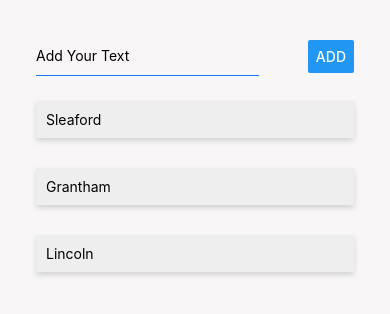
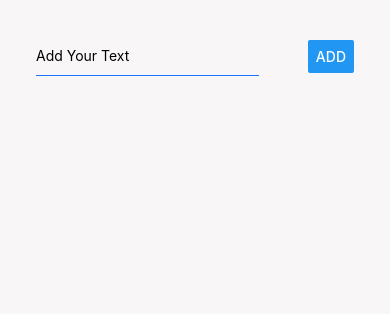
Before and after one commit to jwill9999/react_native_application, a React Native app: screen / in a window 390 px wide. Shown: the top 314 px of the page. Built offline with nearby package versions, Linux system fonts and the light colour scheme.

Commit message:
flatlist implementation

```diff
--- a/App.js
+++ b/App.js
@@ -8,7 +8,7 @@ export default class App extends React.Component {
     super(props);
     this.state = {
       textValue: "",
-      places: ["Sleaford", "Grantham", "Lincoln"]
+      places: []
     };
   }
   /*
@@ -26,8 +26,9 @@ export default class App extends React.Component {
   *  array and returns a new arry minus that list item
   */
   deletePlace = index => {
+    console.log("index passed is pressed ");
     this.setState(prevState => ({
-      places: prevState.places.filter((place, i) => i !== index)
+      places: prevState.places.filter(place => place.key !== index)
     }));
   };
   /*
@@ -40,7 +41,10 @@ export default class App extends React.Component {
       return;
     }
     this.setState(prevState => ({
-      places: prevState.places.concat(prevState.textValue),
+      places: prevState.places.concat({
+        key: prevState.textValue,
+        value: prevState.textValue
+      }),
       textValue: ""
     }));
   };
--- a/src/components/ListItem/ListItem.js
+++ b/src/components/ListItem/ListItem.js
@@ -1,13 +1,16 @@
 import React from "react";
 import { View, Text, StyleSheet, TouchableOpacity } from "react-native";
 
-const ListItem = props => (
+const ListItem = props => {
+
+  return (
     <TouchableOpacity style={styles.listItem} onPress={props.onItemPress}>
       <View>
         <Text>{props.places}</Text>
       </View>
     </TouchableOpacity>
   );
+};
 
 const styles = StyleSheet.create({
   listItem: {
--- a/src/components/PlaceList/PlaceList.js
+++ b/src/components/PlaceList/PlaceList.js
@@ -1,17 +1,22 @@
 import React from "react";
-import { View, StyleSheet } from "react-native";
+import { FlatList, StyleSheet } from "react-native";
 
 import { ListItem } from "../../index";
 
 const PlaceList = props => {
-  const placeList = props.places.map((place, i) => (
-    <ListItem
-      key={place}
-      places={place}
-      onItemPress={() => props.onItemDelete(i)}
+  console.log(props);
+  return (
+    <FlatList
+      style={styles.listItem}
+      data={props.places}
+      renderItem={({ item }) => (
+        <ListItem
+          places={item.value}
+          onItemPress={() => props.onItemDelete(item.key)}
+        />
+      )}
     />
-  ));
-  return <View style={styles.listItem}>{placeList}</View>;
+  );
 };
 
 const styles = StyleSheet.create({
```
Lines whose indentation alone changed are shown as unchanged.
